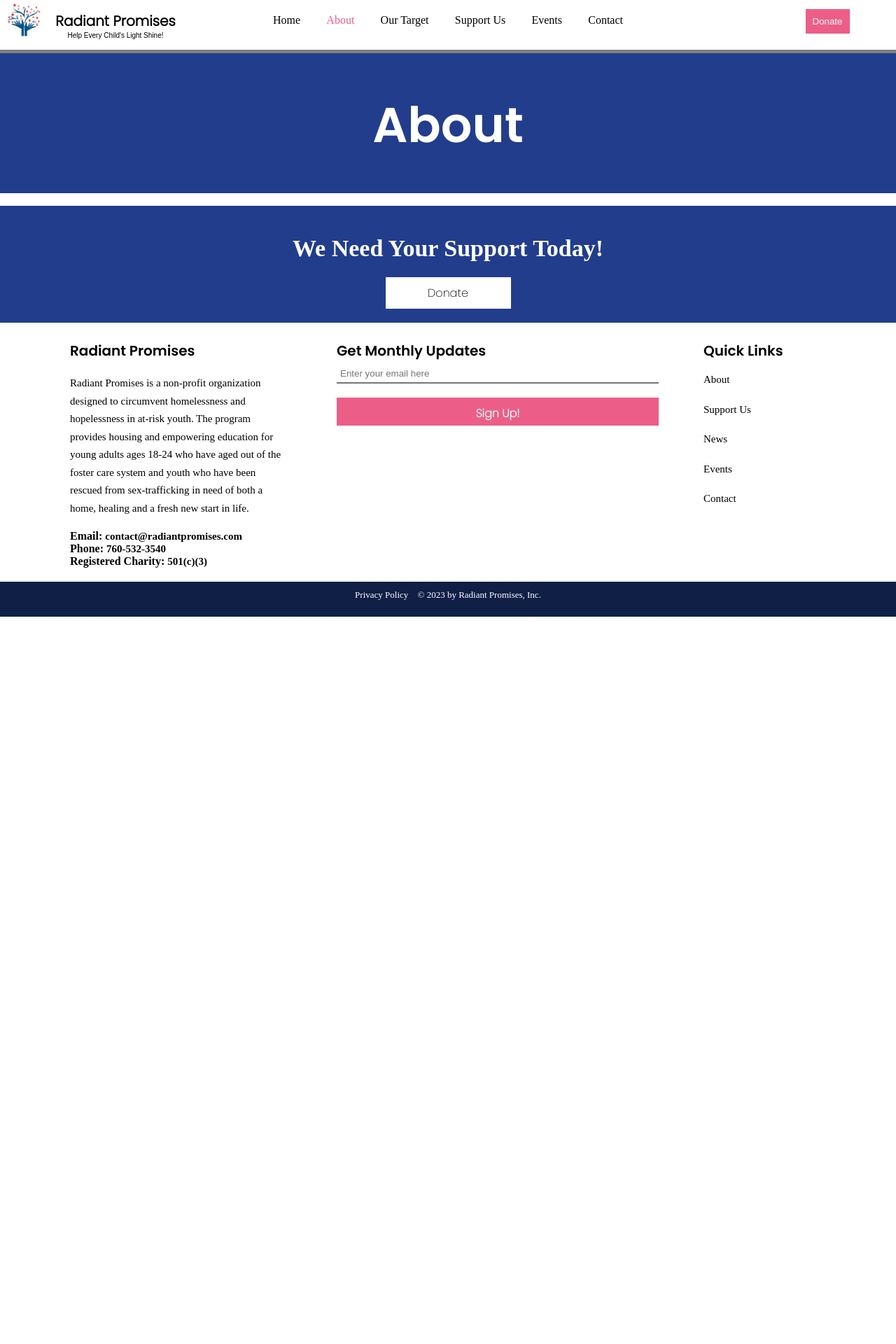
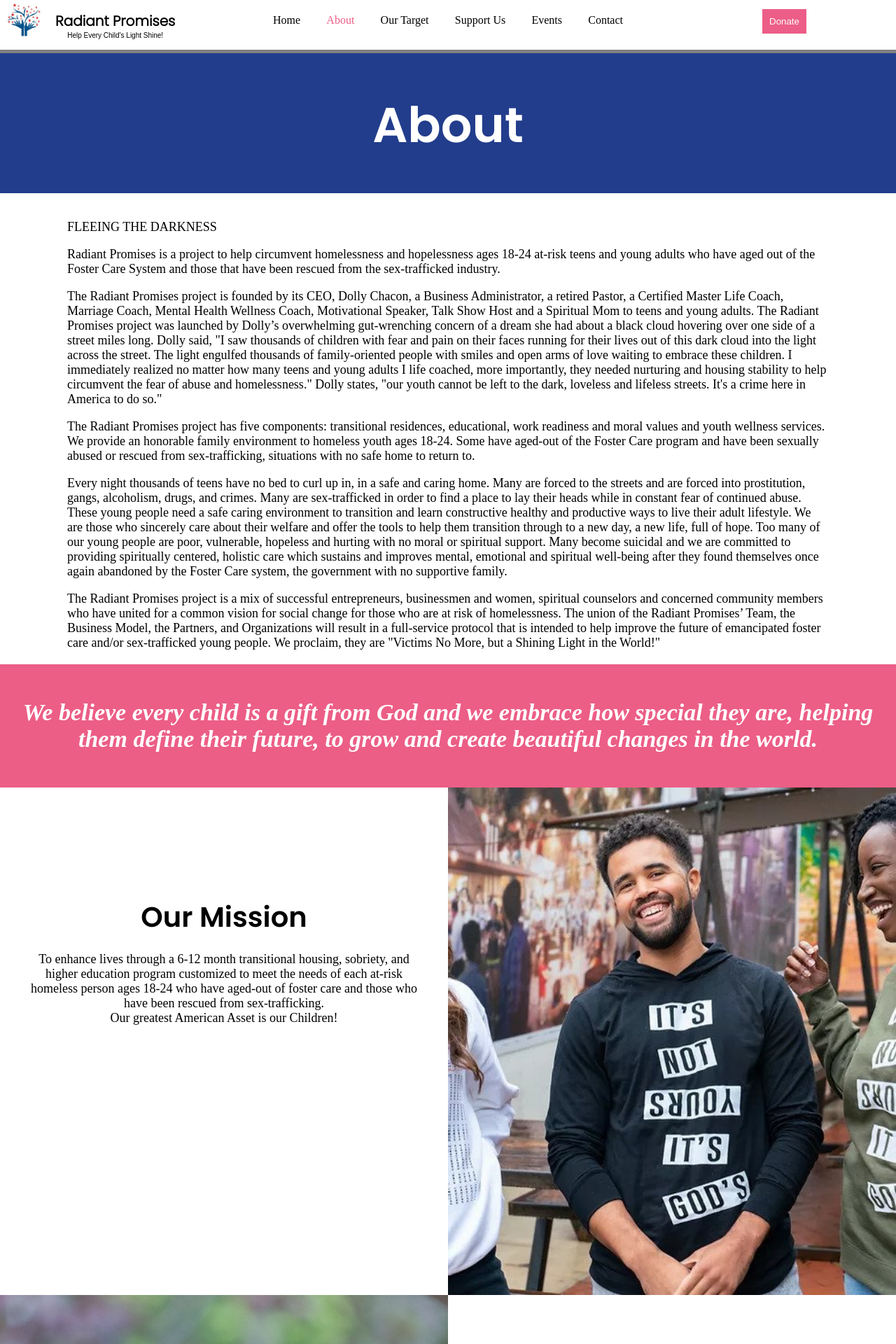
Before and after one commit to RadiantPromises/Program, a Django app: page /about in a window 1280 px wide. Shown: the top 1920 px of the page at 70% size. Before the commit the page ends 881 px from the top, so only its background shows below. Run offline with Django 3.2, Linux system fonts and the light colour scheme; some libraries are stand-ins or nearby versions; some web fonts are replaced.

Commit message:
About Page Complete

```diff
--- a/info/static/css/about.css
+++ b/info/static/css/about.css
@@ -1,82 +1,59 @@
-* {
-  margin: 0px;
-  padding: 0px;
+@font-face {
+  font-family: Avenir;
+  src: local("Avenir"), url("../fonts/Avenir.ttc") format("truetype");
 }
 
-.container{
-  text-align: center;
+p {
+  font-size: 18px;
+  font-family: Avenir;
 }
 
-@font-face {
-  font-family: Poppins;
-  src: local("Poppins"),
-    url("../fonts/Poppins-Regular.ttf") format("truetype");
+/* Fleeing From Darkness Story */
+.story {
+  width: 85%;
+  margin: 20px auto 20px auto;
+  text-align: left;
 }
 
-@font-face {
-  font-family: Raleway;
-  src: local("Raleway"),
-    url("../fonts/Raleway-ExtraLight.ttf") format("truetype");
+/* We Believe Banner */
+.our-mission{
+  font-size: 0px;
+}
+.pink {
+  background-color: #ec5e86;
+  padding: 50px 10px 50px 10px;
 }
 
-@font-face {
-  font-family: Raleway-light-italic;
-  src: local("Raleway-light-italic"),
-    url("../fonts/Raleway-LightItalic.ttf") format("truetype");
+.we-believe {
+  margin: auto;
+  font-style: italic;
+}
+
+/* Our Mission */
+.our-mission, .founder{
+  display: flex;
+  justify-content: center;
+  vertical-align: top;
+}
+
+.text,
+.pic {
+  display: inline-block;
+  text-align: center;
+  width: 50%;
+  min-width: 630px;
+}
+
+.text{
+  padding: 40px;
+}
+
+.text h2{
+  margin-top: 115px;
+  margin-bottom: 20px;
 }
 
 
-.banner{
-  /* height: 200px; */
-  background-color: #045091;
-  color: white;
-  text-align: center;
-  font-size: 40px;
-  font-family: Poppins;
-  padding: 50px;
+.pic img {
+  width: 100%;
 }
-
-.story{
-  text-align: left;
-  width: 50vw;
-  margin: 50px auto 0px auto;
-  font-family: Raleway;
-}
-
-.we-believe{
-  background-color: #ec5f87;
-  padding: 40px;
-  color: white;
-  margin-top: 50px;
-}
-
-.we-believe h1{
-  font-family: Raleway-light-italic;
-  width: 60vw;
-  margin: auto;
-}
-
-.our-mission{
-  font-family: Poppins;
-  display: inline-block;
-  width: 50%;
-}
-
-.text h2{
-  font-size: 40px;
-  font-weight: bold;
-}
-
-.text p{
-  font-family: Raleway;
-  font-size: 18px;
-}
-
-.pic{
-  display: inline-block;
-  width: 50%;
-}
-
-.pic img{
-  width: 537px;
-}
--- a/info/static/css/global.css
+++ b/info/static/css/global.css
@@ -2,7 +2,6 @@
   padding: 0px;
   margin: 0px;
   box-sizing: border-box;
-  text-align: center;
 }
 
 a{
@@ -10,7 +9,7 @@ a{
 }
 
 .container, nav{
-  min-width: 1050px;
+  min-width: 1260px;
 }
 
 /* FONTS */
@@ -99,6 +98,7 @@ h6 {
 .banner {
   color: white;
   background-color: #223d8c;
+  text-align: center;
 }
 
 
--- a/info/static/css/homepage.css
+++ b/info/static/css/homepage.css
@@ -1,3 +1,7 @@
+*{
+  text-align: center;
+}
+
 @font-face {
   font-family: Poppins-SB;
   src: local("Poppins-SB"),
--- a/info/templates/about.html
+++ b/info/templates/about.html
@@ -14,6 +14,7 @@
 
     <!-- STYLE SHEETS -->
     <link rel="stylesheet" href="{% static 'css/global.css' %}" />
+    <link rel="stylesheet" href="{% static 'css/about.css' %}" />
 
     <!-- SCRIPTS -->
     <script src="https://js.stripe.com/v3/"></script>
@@ -22,20 +23,20 @@
 
     <!-- Current Page Reference -->
     <script src="{% static 'js/global.js' %}"></script>
-    <input id="Page" type="hidden" value={{page}}>
+    <input id="Page" type="hidden" value="{{page}}" />
   </head>
   <body>
     <nav>
       <nav>{% include "components/navbar.html" %}</nav>
     </nav>
     <div class="container">
-       <section class="banner top-banner">
+      <section class="banner top-banner">
         <h1>About</h1>
       </section>
-      <br>
+      <br />
 
-      <!--<section class="story">
-        <h4>FLEEING THE DARKNESS</h4>
+      <section class="story">
+        <p>FLEEING THE DARKNESS</p>
         <br />
         <p>
           Radiant Promises is a project to help circumvent homelessness and
@@ -102,12 +103,12 @@
           Light in the World!"
         </p>
       </section>
-      <section class="we-believe">
-        <h1>
+      <section class="banner pink">
+        <h3 class="we-believe">
           We believe every child is a gift from God and we embrace how special
           they are, helping them define their future, to grow and create
           beautiful changes in the world.
-        </h1>
+        </h3>
       </section>
       <section class="our-mission">
         <div class="text">
@@ -117,15 +118,37 @@
             sobriety, and higher education program customized to meet the needs
             of each at-risk homeless person ages 18-24 who have aged-out of
             foster care and those who have been rescued from sex-trafficking.
-            Our greatest American Asset is our Children!
           </p>
+          <p>Our greatest American Asset is our Children!</p>
         </div>
         <div class="pic">
-
+          <img src="{% static 'img/Trio.jpg' %}" alt="" />
         </div>
-      </section> -->
+      </section>
+      <section class="founder">
+        <div class="pic">
+          <img src="{% static 'img/Dolly.jpg' %}" alt="" />
+        </div>
+        <div class="text">
+          <h2>Our Founder & Visionary</h2>
+          <p>
+            Hi, I'm Dolly Chacon, Founder and CEO of Radiant Promises and a
+            Life, Marriage and Mental Health Coach. We envision a multicultural
+            world where child abuse and abandonment are abolished. You can help
+            our youth today to believe and understand how precious, cherished,
+            loved and honored by stepping up to the challenge with us as a
+            volunteer, monthly partner, sponsor and/or an investor. Our focus is
+            on helping to restore wholeness to our youth. Our children need you
+            to help them be a shining light in the world. It's love that will
+            make America beautiful, healthy and strong!
+          </p>
+          <p>Thank you for your generous donations!</p>
+        </div>
+      </section>
       <section class="banner">
-        <div class="bottom-banner">{% include "components/bottom_banner.html" %}</div>
+        <div class="bottom-banner">
+          {% include "components/bottom_banner.html" %}
+        </div>
       </section>
       <section>{% include "components/quicklinks.html" %}</section>
       <footer>{% include "components/footer.html" %}</footer>
```
Also changed, not shown: info/static/css/our_target.css (added, +16 -0 lines), info/templates/our_target.html (+11 -5 lines), info/static/img/Trio.jpg (added).
